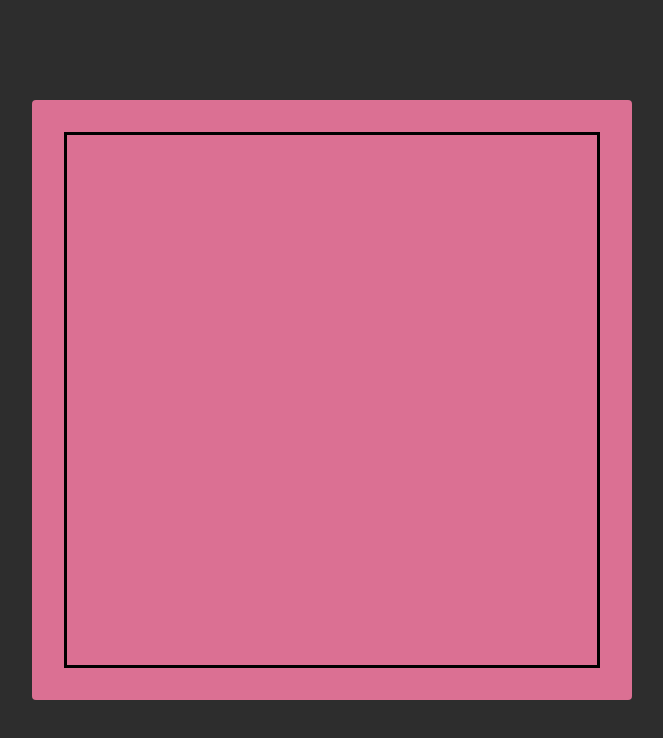
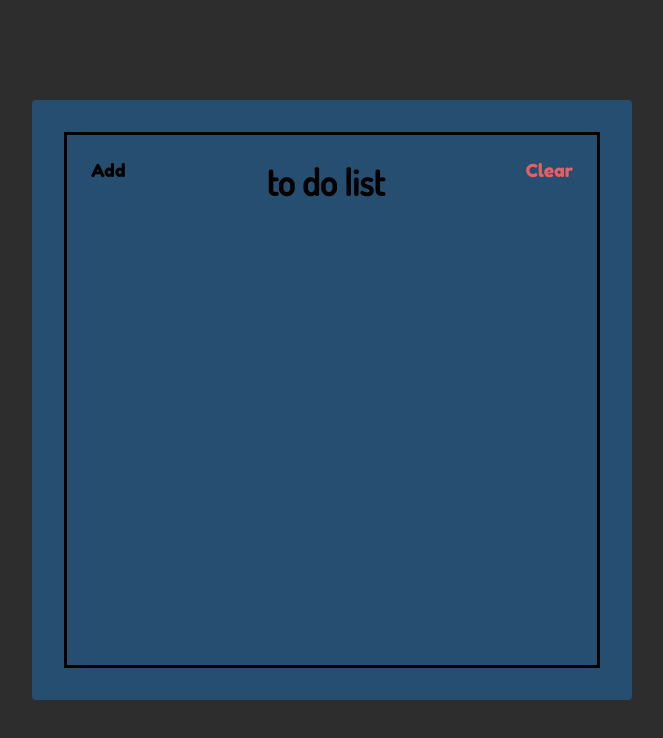
Before and after one commit to amaliahajarani/Basic_React, a website: page index.html in a window 1280 px wide. Shown: the whole page, without its empty margins (308-971 px from the left). Drawn offline with Linux system fonts and the light colour scheme.

Commit message:
Styling header (button "add" and remove; title)

```diff
--- a/index.html
+++ b/index.html
@@ -17,7 +17,13 @@
   </head>
   <body>
     <div class="container">
-      <div class="frame"></div>
+      <div class="frame">
+        <div class="header">
+          <button class="header-btn">Add</button>
+          <h1 class="header-title">To do List</h1>
+          <button class="header-btn main-red-color">Clear</button>
+        </div>
+      </div>
     </div>
   </body>
 </html>
--- a/style.css
+++ b/style.css
@@ -1,5 +1,14 @@
 * {
   box-sizing: border-box;
+}
+
+/* making variable so "add" and "delete" button have different color, eventhough they're have the same class (which "header-btn") */
+:root {
+  --main-red-color: #e06262;
+}
+
+.main-red-color {
+  color: var(--main-red-color);
 }
 
 html {
@@ -26,7 +35,7 @@ html {
 .container {
   width: 600px;
   height: 600px;
-  background-color: palevioletred;
+  background-color: #264e70;
   border-radius: 4px;
 
   padding: 32px;
@@ -35,4 +44,35 @@ html {
 .frame {
   border: 3px solid black;
   height: 100%;
+
+  display: flex;
+  flex-direction: column;
 }
+
+.header {
+  display: flex;
+  align-items: flex-start;
+}
+
+.header-title {
+  flex: 1; /*taking all free spaces from flex container*/
+  text-align: center;
+
+  font-size: 3.6rem;
+  font-family: "Dosis", sans-serif;
+  text-transform: lowercase;
+}
+
+.header-btn {
+  font-size: 1.8rem;
+  font-family: "Fredoka One", cursive;
+
+  padding: 24px;
+
+  cursor: pointer;
+
+  /* deleteng button background  */
+  background: unset;
+  border: unset;
+  outline: unset;
+}
```
